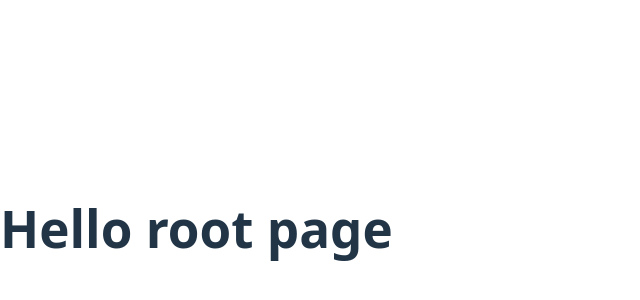
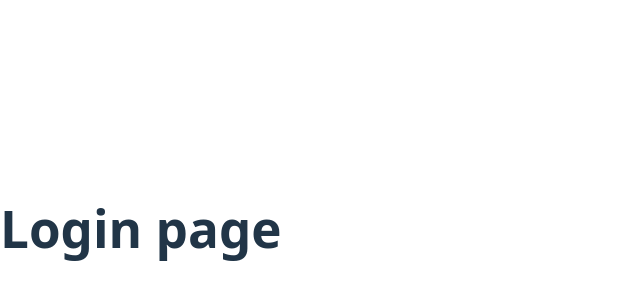
Before and after one commit to code-with-chetan/MERN-learning, a React (Vite) app in the folder clients/: page /login in a window 1280 px wide. Shown: the part 172-472 px from the top of the page, without its empty margins (0-640 px from the left). Built offline with nearby package versions, Linux system fonts and the light colour scheme.

Commit message:
react page navigation with react router dom

```diff
--- a/clients/package.json
+++ b/clients/package.json
@@ -11,7 +11,8 @@
   },
   "dependencies": {
     "react": "^19.1.1",
-    "react-dom": "^19.1.1"
+    "react-dom": "^19.1.1",
+    "react-router-dom": "^7.9.4"
   },
   "devDependencies": {
     "@eslint/js": "^9.36.0",
--- a/clients/src/App.jsx
+++ b/clients/src/App.jsx
@@ -1,5 +1,24 @@
+import { BrowserRouter, Route, Routes } from "react-router-dom";
+import { Home } from "./pages/Home";
+import { About } from "./pages/About";
+import { Services } from "./pages/Services";
+import { Register } from "./pages/Register";
+import { Login } from "./pages/Login";
+
 const App = () => {
-  return <h1>Hello root page</h1>;
+  return (
+    <>
+      <BrowserRouter>
+        <Routes>
+          <Route path="/" element={<Home />} />
+          <Route path="/about" element={<About />} />
+          <Route path="/services" element={<Services />} />
+          <Route path="/register" element={<Register />} />
+          <Route path="/login" element={<Login />} />
+        </Routes>
+      </BrowserRouter>
+    </>
+  );
 };
 
 export default App;
--- /dev/null
+++ b/clients/src/pages/About.jsx
@@ -0,0 +1,3 @@
+export const About = () => {
+  return <h1>About page</h1>;
+};
--- /dev/null
+++ b/clients/src/pages/Home.jsx
@@ -0,0 +1,3 @@
+export const Home = () => {
+  return <h1>Home page</h1>;
+};
--- /dev/null
+++ b/clients/src/pages/Login.jsx
@@ -0,0 +1,3 @@
+export const Login = () => {
+  return <h1>Login page</h1>;
+};
--- /dev/null
+++ b/clients/src/pages/Register.jsx
@@ -0,0 +1,3 @@
+export const Register = () => {
+  return <h1>Register page</h1>;
+};
--- /dev/null
+++ b/clients/src/pages/Services.jsx
@@ -0,0 +1,3 @@
+export const Services = () => {
+  return <h1>Services page</h1>;
+};
```
Also changed, not shown: 1 other file (tests, documents, lock files or other folders).
